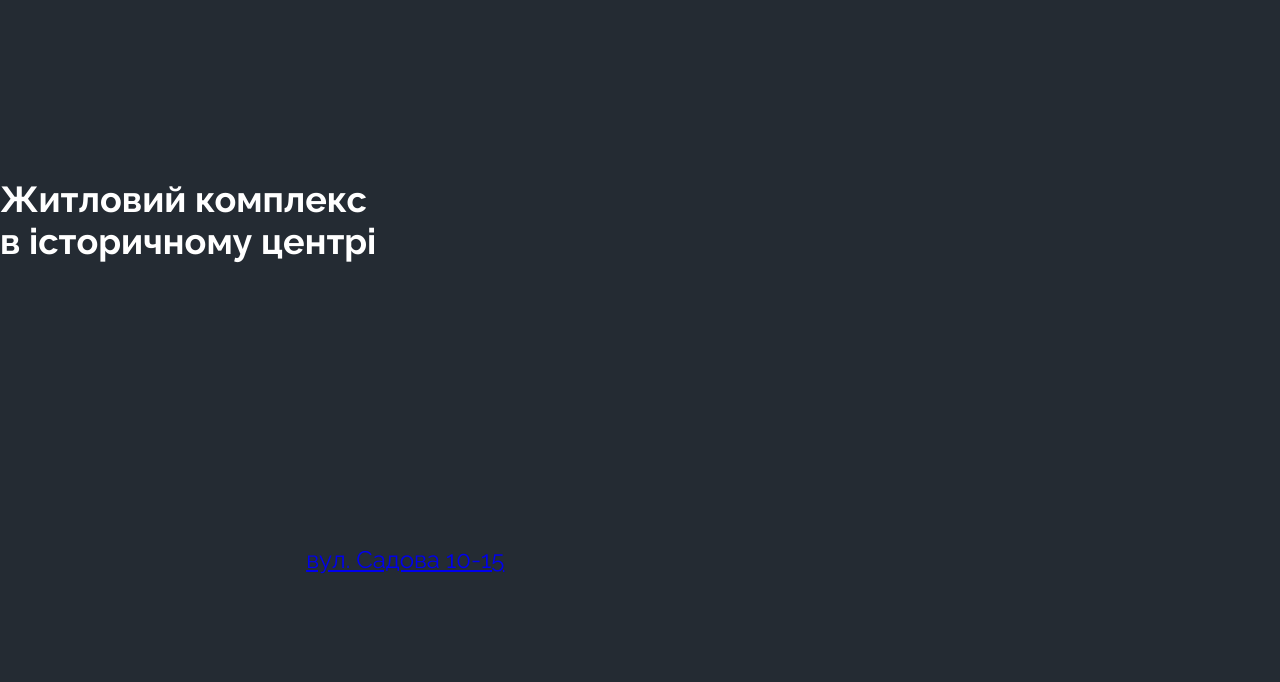
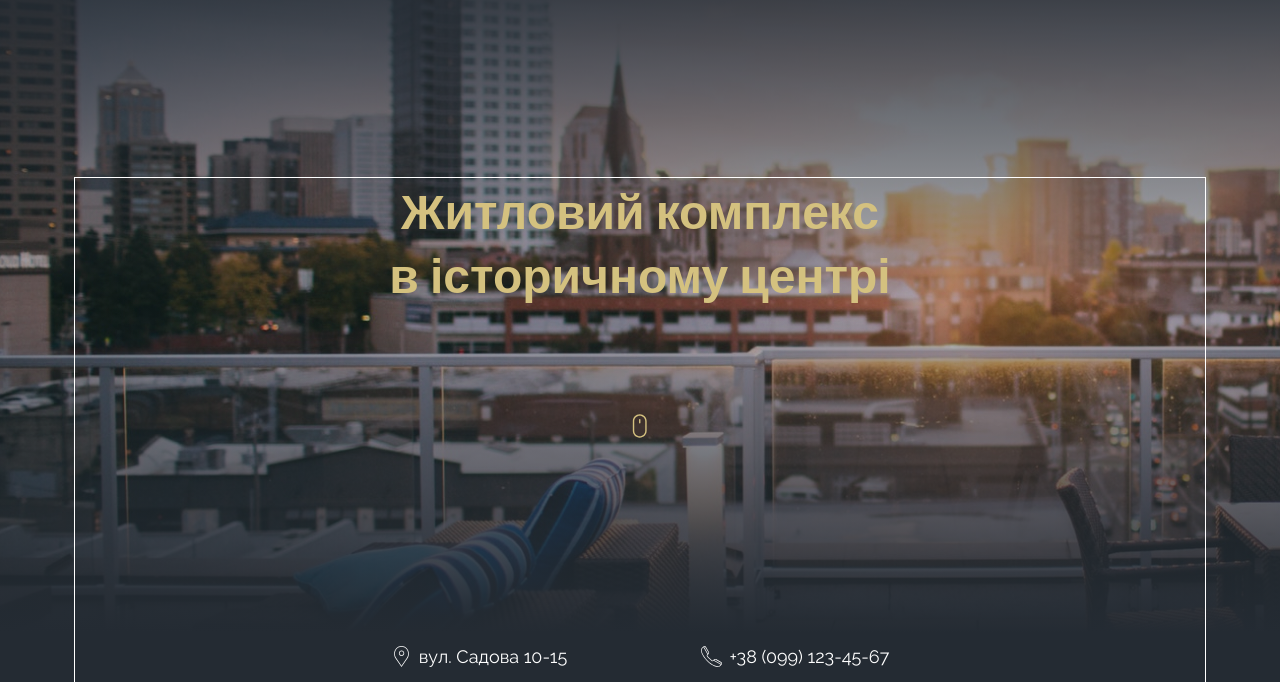
Before and after one commit to ABarchuk1976/HouseVOP, a plain HTML site: page index.html in a window 1280 px wide. Shown: the part 118-800 px from the top of the page. Drawn offline with nearby package versions, Linux system fonts and the light colour scheme.

Commit message:
Fixed hero

```diff
--- a/css/styles.css
+++ b/css/styles.css
@@ -142,6 +142,74 @@ img {
   padding-left: 14px;
 }
 
-.header-menu-popup:hover,
-.header-menu-popup:focus {
+/* main */
+
+.hero {
+  outline: 1px solid tomato;
+  width: 100%;
+  height: 840px;
+  position: absolute;
+  top: 0;
+  left: 0;
+  background-image: linear-gradient(
+      180deg,
+      #242b33 6.56%,
+      rgba(36, 43, 51, 0.3) 50.31%,
+      #242b33 89.37%
+    ),
+    url(../images/hero-image.jpeg);
+  background-size: cover;
+  background-color: inherit;
+  z-index: -1;
 }
+
+.hero-title {
+  text-align: center;
+  font-family: Playfair Display, sans-serif;
+  font-size: 48px;
+  font-weight: 700;
+  line-height: 1.33;
+  color: var(--accent-color);
+  margin-bottom: 100px;
+}
+
+.hero-icon-link {
+  display: flex;
+  justify-content: center;
+  text-decoration: none;
+}
+.hero-icon {
+  width: 23.53px;
+  height: 40px;
+  margin-bottom: 200px;
+}
+
+.hero-contacts {
+  display: flex;
+  justify-content: center;
+  padding-bottom: 58px;
+}
+
+.hero-contacts-item:not(:last-child) {
+  margin-right: 134px;
+}
+
+.hero-contact-item-container {
+  display: flex;
+  align-items: center;
+  cursor: pointer;
+}
+
+.hero-contact-link {
+  display: block;
+  text-decoration: none;
+  color: inherit;
+  font-size: 18px;
+}
+
+.hero-contact-icon-size {
+  display: block;
+  width: 21px;
+  height: 21px;
+  margin-right: 7px;
+}
--- a/index.html
+++ b/index.html
@@ -69,35 +69,43 @@
     </header>
 
     <main>
-      <section class="hero">
+      <section>
+        <div class="hero"></div>
+        <div class="container">
           <h1 class="hero-title">
             Житловий комплекс <br />
             в історичному центрі
           </h1>
+          <a href="#benefits" class="hero-icon-link">
             <svg class="hero-icon">
-          <use></use>
+              <use href="./images/icons.svg#icon-mouse"></use>
             </svg>
+          </a>
+
           <ul class="hero-contacts">
             <li class="hero-contacts-item">
               <div class="hero-contact-item-container">
-              <svg class="hero-contact-icon-address">
-                <use></use>
+                <svg class="hero-contact-icon-size">
+                  <use href="./images/icons.svg#icon-placeholder"></use>
                 </svg>
-              <a href="#">вул. Садова 10-15</a>
+                <a href="#map" class="hero-contact-link">вул. Садова 10-15</a>
               </div>
             </li>
             <li class="hero-contacts-item">
               <div class="hero-contact-item-container">
-              <svg class="hero-contact-icon-address">
-                <use></use>
+                <svg class="hero-contact-icon-size">
+                  <use href="./images/icons.svg#icon-phone"></use>
                 </svg>
-              <a href="tel:+380991234567">+38 (099) 123-45-67</a>
+                <a href="tel:+380991234567" class="hero-contact-link"
+                  >+38 (099) 123-45-67</a
+                >
               </div>
             </li>
           </ul>
+        </div>
       </section>
 
-      <section class="benefits">
+      <section id="benefits" class="benefits">
         <div class="container">
           <h2 class="visually-hidden">Переваги</h2>
           <ul class="benefits-list">
```
Also changed, not shown: 1 other file. Lines whose indentation alone changed are shown as unchanged.
